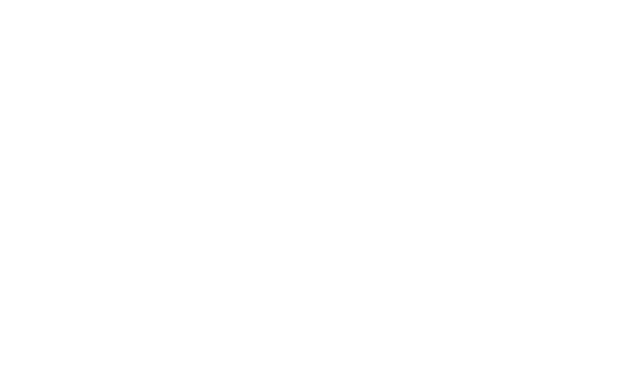
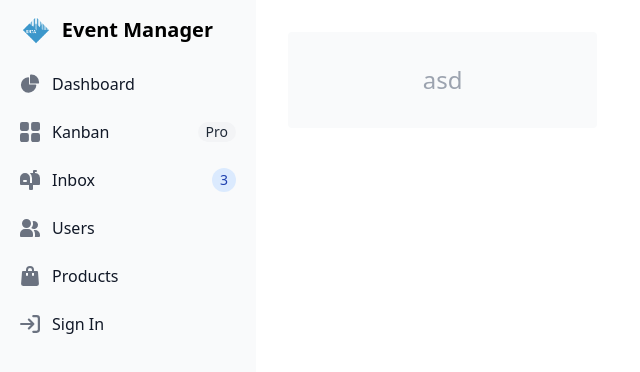
Before and after one commit to ramzi2003/event-manager-system-project, a React (Create React App) app: page /dashboard in a window 1280 px wide. Shown: the top 372 px of the page, without its empty margins (0-640 px from the left). Built offline with nearby package versions, Linux system fonts and the light colour scheme; sample sign-in values are in the browser's storage.

Commit message:
create sidebar

```diff
--- a/src/components/sidebar/index.js
+++ b/src/components/sidebar/index.js
@@ -1,11 +1,165 @@
-import React from 'react'
+import React from "react";
+import Logo from '../../assets/images/UCA_Logo.png';
 
 function Sidebar() {
   return (
-    <div>
+    <>
+      <button
+        data-drawer-target="logo-sidebar"
+        data-drawer-toggle="logo-sidebar"
+        aria-controls="logo-sidebar"
+        type="button"
+        class="inline-flex items-center p-2 mt-2 ms-3 text-sm text-gray-500 rounded-lg sm:hidden hover:bg-gray-100 focus:outline-none focus:ring-2 focus:ring-gray-200 dark:text-gray-400 dark:hover:bg-gray-700 dark:focus:ring-gray-600"
+      >
+        <span class="sr-only">Open sidebar</span>
+        <svg
+          class="w-6 h-6"
+          aria-hidden="true"
+          fill="currentColor"
+          viewBox="0 0 20 20"
+          xmlns="http://www.w3.org/2000/svg"
+        >
+          <path
+            clip-rule="evenodd"
+            fill-rule="evenodd"
+            d="M2 4.75A.75.75 0 012.75 4h14.5a.75.75 0 010 1.5H2.75A.75.75 0 012 4.75zm0 10.5a.75.75 0 01.75-.75h7.5a.75.75 0 010 1.5h-7.5a.75.75 0 01-.75-.75zM2 10a.75.75 0 01.75-.75h14.5a.75.75 0 010 1.5H2.75A.75.75 0 012 10z"
+          ></path>
+        </svg>
+      </button>
 
-    </div>
-  )
+      <aside
+        id="logo-sidebar"
+        class="fixed top-0 left-0 z-40 w-64 h-screen transition-transform -translate-x-full sm:translate-x-0"
+        aria-label="Sidebar"
+      >
+        <div class="h-full px-3 py-4 overflow-y-auto bg-gray-50 dark:bg-gray-800">
+          <a href="https://flowbite.com/" class="flex items-center ps-2.5 mb-5">
+            <img src={Logo} class="h-6 me-3 sm:h-7" alt="Flowbite Logo" />
+            <span class="self-center text-xl font-semibold whitespace-nowrap dark:text-white">
+              Event Manager
+            </span>
+          </a>
+          <ul class="space-y-2 font-medium">
+            <li>
+              <a
+                href="#"
+                class="flex items-center p-2 text-gray-900 rounded-lg dark:text-white hover:bg-gray-100 dark:hover:bg-gray-700 group"
+              >
+                <svg
+                  class="w-5 h-5 text-gray-500 transition duration-75 dark:text-gray-400 group-hover:text-gray-900 dark:group-hover:text-white"
+                  aria-hidden="true"
+                  xmlns="http://www.w3.org/2000/svg"
+                  fill="currentColor"
+                  viewBox="0 0 22 21"
+                >
+                  <path d="M16.975 11H10V4.025a1 1 0 0 0-1.066-.998 8.5 8.5 0 1 0 9.039 9.039.999.999 0 0 0-1-1.066h.002Z" />
+                  <path d="M12.5 0c-.157 0-.311.01-.565.027A1 1 0 0 0 11 1.02V10h8.975a1 1 0 0 0 1-.935c.013-.188.028-.374.028-.565A8.51 8.51 0 0 0 12.5 0Z" />
+                </svg>
+                <span class="ms-3">Dashboard</span>
+              </a>
+            </li>
+            <li>
+              <a
+                href="#"
+                class="flex items-center p-2 text-gray-900 rounded-lg dark:text-white hover:bg-gray-100 dark:hover:bg-gray-700 group"
+              >
+                <svg
+                  class="flex-shrink-0 w-5 h-5 text-gray-500 transition duration-75 dark:text-gray-400 group-hover:text-gray-900 dark:group-hover:text-white"
+                  aria-hidden="true"
+                  xmlns="http://www.w3.org/2000/svg"
+                  fill="currentColor"
+                  viewBox="0 0 18 18"
+                >
+                  <path d="M6.143 0H1.857A1.857 1.857 0 0 0 0 1.857v4.286C0 7.169.831 8 1.857 8h4.286A1.857 1.857 0 0 0 8 6.143V1.857A1.857 1.857 0 0 0 6.143 0Zm10 0h-4.286A1.857 1.857 0 0 0 10 1.857v4.286C10 7.169 10.831 8 11.857 8h4.286A1.857 1.857 0 0 0 18 6.143V1.857A1.857 1.857 0 0 0 16.143 0Zm-10 10H1.857A1.857 1.857 0 0 0 0 11.857v4.286C0 17.169.831 18 1.857 18h4.286A1.857 1.857 0 0 0 8 16.143v-4.286A1.857 1.857 0 0 0 6.143 10Zm10 0h-4.286A1.857 1.857 0 0 0 10 11.857v4.286c0 1.026.831 1.857 1.857 1.857h4.286A1.857 1.857 0 0 0 18 16.143v-4.286A1.857 1.857 0 0 0 16.143 10Z" />
+                </svg>
+                <span class="flex-1 ms-3 whitespace-nowrap">Kanban</span>
+                <span class="inline-flex items-center justify-center px-2 ms-3 text-sm font-medium text-gray-800 bg-gray-100 rounded-full dark:bg-gray-700 dark:text-gray-300">
+                  Pro
+                </span>
+              </a>
+            </li>
+            <li>
+              <a
+                href="#"
+                class="flex items-center p-2 text-gray-900 rounded-lg dark:text-white hover:bg-gray-100 dark:hover:bg-gray-700 group"
+              >
+                <svg
+                  class="flex-shrink-0 w-5 h-5 text-gray-500 transition duration-75 dark:text-gray-400 group-hover:text-gray-900 dark:group-hover:text-white"
+                  aria-hidden="true"
+                  xmlns="http://www.w3.org/2000/svg"
+                  fill="currentColor"
+                  viewBox="0 0 20 20"
+                >
+                  <path d="m17.418 3.623-.018-.008a6.713 6.713 0 0 0-2.4-.569V2h1a1 1 0 1 0 0-2h-2a1 1 0 0 0-1 1v2H9.89A6.977 6.977 0 0 1 12 8v5h-2V8A5 5 0 1 0 0 8v6a1 1 0 0 0 1 1h8v4a1 1 0 0 0 1 1h2a1 1 0 0 0 1-1v-4h6a1 1 0 0 0 1-1V8a5 5 0 0 0-2.582-4.377ZM6 12H4a1 1 0 0 1 0-2h2a1 1 0 0 1 0 2Z" />
+                </svg>
+                <span class="flex-1 ms-3 whitespace-nowrap">Inbox</span>
+                <span class="inline-flex items-center justify-center w-3 h-3 p-3 ms-3 text-sm font-medium text-blue-800 bg-blue-100 rounded-full dark:bg-blue-900 dark:text-blue-300">
+                  3
+                </span>
+              </a>
+            </li>
+            <li>
+              <a
+                href="#"
+                class="flex items-center p-2 text-gray-900 rounded-lg dark:text-white hover:bg-gray-100 dark:hover:bg-gray-700 group"
+              >
+                <svg
+                  class="flex-shrink-0 w-5 h-5 text-gray-500 transition duration-75 dark:text-gray-400 group-hover:text-gray-900 dark:group-hover:text-white"
+                  aria-hidden="true"
+                  xmlns="http://www.w3.org/2000/svg"
+                  fill="currentColor"
+                  viewBox="0 0 20 18"
+                >
+                  <path d="M14 2a3.963 3.963 0 0 0-1.4.267 6.439 6.439 0 0 1-1.331 6.638A4 4 0 1 0 14 2Zm1 9h-1.264A6.957 6.957 0 0 1 15 15v2a2.97 2.97 0 0 1-.184 1H19a1 1 0 0 0 1-1v-1a5.006 5.006 0 0 0-5-5ZM6.5 9a4.5 4.5 0 1 0 0-9 4.5 4.5 0 0 0 0 9ZM8 10H5a5.006 5.006 0 0 0-5 5v2a1 1 0 0 0 1 1h11a1 1 0 0 0 1-1v-2a5.006 5.006 0 0 0-5-5Z" />
+                </svg>
+                <span class="flex-1 ms-3 whitespace-nowrap">Users</span>
+              </a>
+            </li>
+            <li>
+              <a
+                href="#"
+                class="flex items-center p-2 text-gray-900 rounded-lg dark:text-white hover:bg-gray-100 dark:hover:bg-gray-700 group"
+              >
+                <svg
+                  class="flex-shrink-0 w-5 h-5 text-gray-500 transition duration-75 dark:text-gray-400 group-hover:text-gray-900 dark:group-hover:text-white"
+                  aria-hidden="true"
+                  xmlns="http://www.w3.org/2000/svg"
+                  fill="currentColor"
+                  viewBox="0 0 18 20"
+                >
+                  <path d="M17 5.923A1 1 0 0 0 16 5h-3V4a4 4 0 1 0-8 0v1H2a1 1 0 0 0-1 .923L.086 17.846A2 2 0 0 0 2.08 20h13.84a2 2 0 0 0 1.994-2.153L17 5.923ZM7 9a1 1 0 0 1-2 0V7h2v2Zm0-5a2 2 0 1 1 4 0v1H7V4Zm6 5a1 1 0 1 1-2 0V7h2v2Z" />
+                </svg>
+                <span class="flex-1 ms-3 whitespace-nowrap">Products</span>
+              </a>
+            </li>
+            <li>
+              <a
+                href="#"
+                class="flex items-center p-2 text-gray-900 rounded-lg dark:text-white hover:bg-gray-100 dark:hover:bg-gray-700 group"
+              >
+                <svg
+                  class="flex-shrink-0 w-5 h-5 text-gray-500 transition duration-75 dark:text-gray-400 group-hover:text-gray-900 dark:group-hover:text-white"
+                  aria-hidden="true"
+                  xmlns="http://www.w3.org/2000/svg"
+                  fill="none"
+                  viewBox="0 0 18 16"
+                >
+                  <path
+                    stroke="currentColor"
+                    stroke-linecap="round"
+                    stroke-linejoin="round"
+                    stroke-width="2"
+                    d="M1 8h11m0 0L8 4m4 4-4 4m4-11h3a2 2 0 0 1 2 2v10a2 2 0 0 1-2 2h-3"
+                  />
+                </svg>
+                <span class="flex-1 ms-3 whitespace-nowrap">Sign In</span>
+              </a>
+            </li>
+          </ul>
+        </div>
+      </aside>
+    </>
+  );
 }
 
-export default Sidebar
+export default Sidebar;
--- a/src/layouts/dashboard/index.js
+++ b/src/layouts/dashboard/index.js
@@ -1,11 +1,21 @@
-import React from 'react'
+import React from "react";
+import Sidebar from "../../components/sidebar";
 
 function DashboardLayout() {
   return (
-    <div>
-
-    </div>
-  )
+    <>
+      <Sidebar />
+      <div class="p-4 sm:ml-64">
+        <div class="p-4  border-gray-200 rounded-lg dark:border-gray-700">
+          <div class="grid grid-cols-3 gap-4 mb-4">
+            <div class="flex items-center justify-center h-24 rounded bg-gray-50 dark:bg-gray-800">
+              <p class="text-2xl text-gray-400 dark:text-gray-500">asd</p>
+            </div>
+          </div>
+        </div>
+      </div>
+    </>
+  );
 }
 
-export default DashboardLayout
+export default DashboardLayout;
```
Also changed, not shown: src/assets/images/SPCE_Logo_FRAME_Center_2020_CMYK_RUS.png (deleted), src/assets/images/UCA_Logo.png (added).
